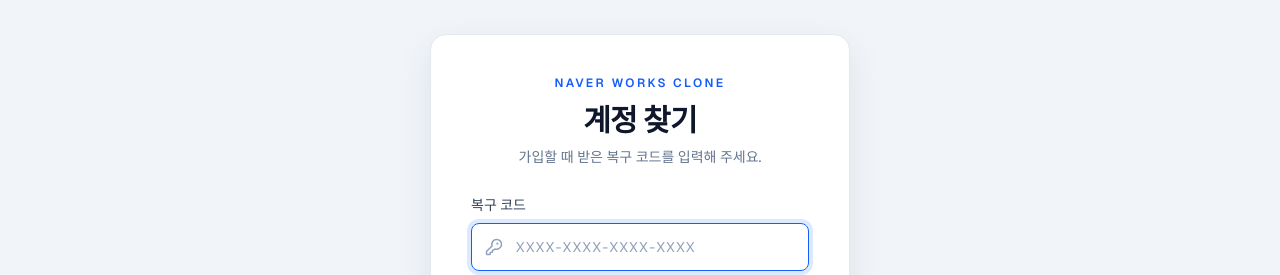
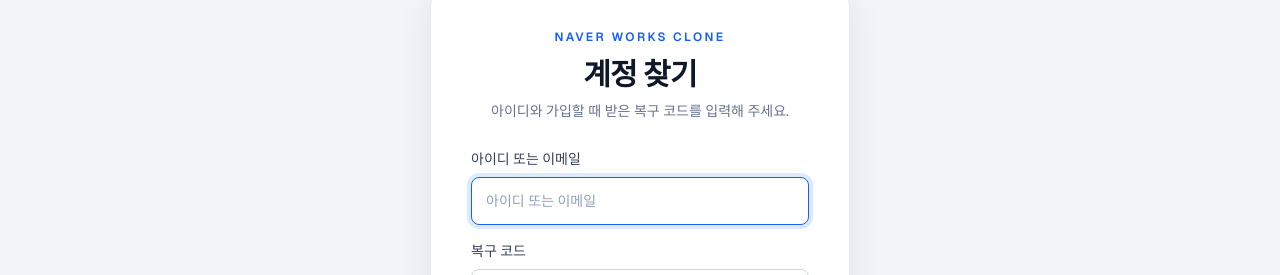
Before and after one commit to wjsgusdn12/naverworks_clone_front, a Next.js app: page /recover in a window 1280 px wide. Shown: the part 177-452 px from the top of the page. Built offline with nearby package versions, Linux system fonts and the light colour scheme; no server answers; a web font is replaced by a local one.

Commit message:
계정 찾기 화면에 아이디 또는 이메일 입력 추가

```diff
--- a/src/components/login/recover-form.tsx
+++ b/src/components/login/recover-form.tsx
@@ -18,6 +18,8 @@
 
 export function RecoverForm({ onToast, onReset, onBackToLogin }: RecoverFormProps) {
   const [step, setStep] = useState<Step>("code");
+  // 아이디 또는 이메일. 복구 코드와 함께 맞아야 계정이 확인됨.
+  const [loginId, setLoginId] = useState("");
   const [recoveryCode, setRecoveryCode] = useState("");
   const [account, setAccount] = useState<{ maskedLoginId: string; displayName: string } | null>(
     null,
@@ -31,6 +33,10 @@
   const lookup = async (event: FormEvent<HTMLFormElement>) => {
     event.preventDefault();
     const code = recoveryCode.trim().toUpperCase();
+    if (!loginId.trim()) {
+      setError("아이디 또는 이메일을 입력해 주세요.");
+      return;
+    }
     if (!code) {
       setError("복구 코드를 입력해 주세요.");
       return;
@@ -38,7 +44,7 @@
     setIsSubmitting(true);
     setError(null);
     try {
-      setAccount(await authApi.recoverLookup(code));
+      setAccount(await authApi.recoverLookup(loginId.trim(), code));
       setRecoveryCode(code);
       setStep("password");
     } catch (caught) {
@@ -63,7 +69,7 @@
     setIsSubmitting(true);
     setError(null);
     try {
-      onReset((await authApi.recoverReset(recoveryCode, newPassword)).recoveryCode);
+      onReset((await authApi.recoverReset(loginId.trim(), recoveryCode, newPassword)).recoveryCode);
     } catch (caught) {
       const message = caught instanceof Error ? caught.message : "비밀번호를 변경하지 못했습니다.";
       setError(message);
@@ -80,13 +86,31 @@
         <h1 className="mt-3 text-3xl font-bold tracking-tight text-slate-900">계정 찾기</h1>
         <p className="mt-2 text-sm text-slate-500">
           {step === "code"
-            ? "가입할 때 받은 복구 코드를 입력해 주세요."
+            ? "아이디와 가입할 때 받은 복구 코드를 입력해 주세요."
             : "확인된 계정의 새 비밀번호를 설정해 주세요."}
         </p>
       </div>
 
       {step === "code" ? (
         <form className="space-y-4" noValidate onSubmit={lookup}>
+          <label className="block">
+            <span className="mb-2 block text-sm font-medium text-slate-700">
+              아이디 또는 이메일
+            </span>
+            <input
+              type="text"
+              value={loginId}
+              autoFocus
+              onChange={(event) => {
+                setLoginId(event.target.value);
+                setError(null);
+              }}
+              placeholder="아이디 또는 이메일"
+              autoComplete="username"
+              disabled={isSubmitting}
+              className={loginInputClassName(Boolean(error))}
+            />
+          </label>
           <label className="block">
             <span className="mb-2 block text-sm font-medium text-slate-700">복구 코드</span>
             <span className="relative block">
@@ -98,7 +122,6 @@
               <input
                 type="text"
                 value={recoveryCode}
-                autoFocus
                 onChange={(event) => {
                   setRecoveryCode(event.target.value.toUpperCase());
                   setError(null);
--- a/src/lib/api/auth-api.ts
+++ b/src/lib/api/auth-api.ts
@@ -159,18 +159,18 @@
       body: JSON.stringify(input),
     }),
 
-  // 계정 찾기 1단계: 복구 코드로 계정 확인(아이디는 가려서 옴).
-  recoverLookup: (recoveryCode: string) =>
+  // 계정 찾기 1단계: 아이디(또는 이메일)와 복구 코드가 함께 맞으면 계정 확인.
+  recoverLookup: (loginId: string, recoveryCode: string) =>
     request<{ maskedLoginId: string; displayName: string }>("/api/v1/auth/recover/lookup", {
       method: "POST",
-      body: JSON.stringify({ recoveryCode }),
+      body: JSON.stringify({ loginId, recoveryCode }),
     }),
 
   // 계정 찾기 2단계: 비밀번호 재설정. 쓴 코드는 버려지고 새 복구 코드가 옴.
-  recoverReset: (recoveryCode: string, newPassword: string) =>
+  recoverReset: (loginId: string, recoveryCode: string, newPassword: string) =>
     request<{ recoveryCode: string }>("/api/v1/auth/recover/reset", {
       method: "POST",
-      body: JSON.stringify({ recoveryCode, newPassword }),
+      body: JSON.stringify({ loginId, recoveryCode, newPassword }),
     }),
 
   // 회사 옮기기. 회사 ID가 바뀌어 새 세션이 옴. 이전 회사의 채팅방·즐겨찾기는 정리됨.
```
